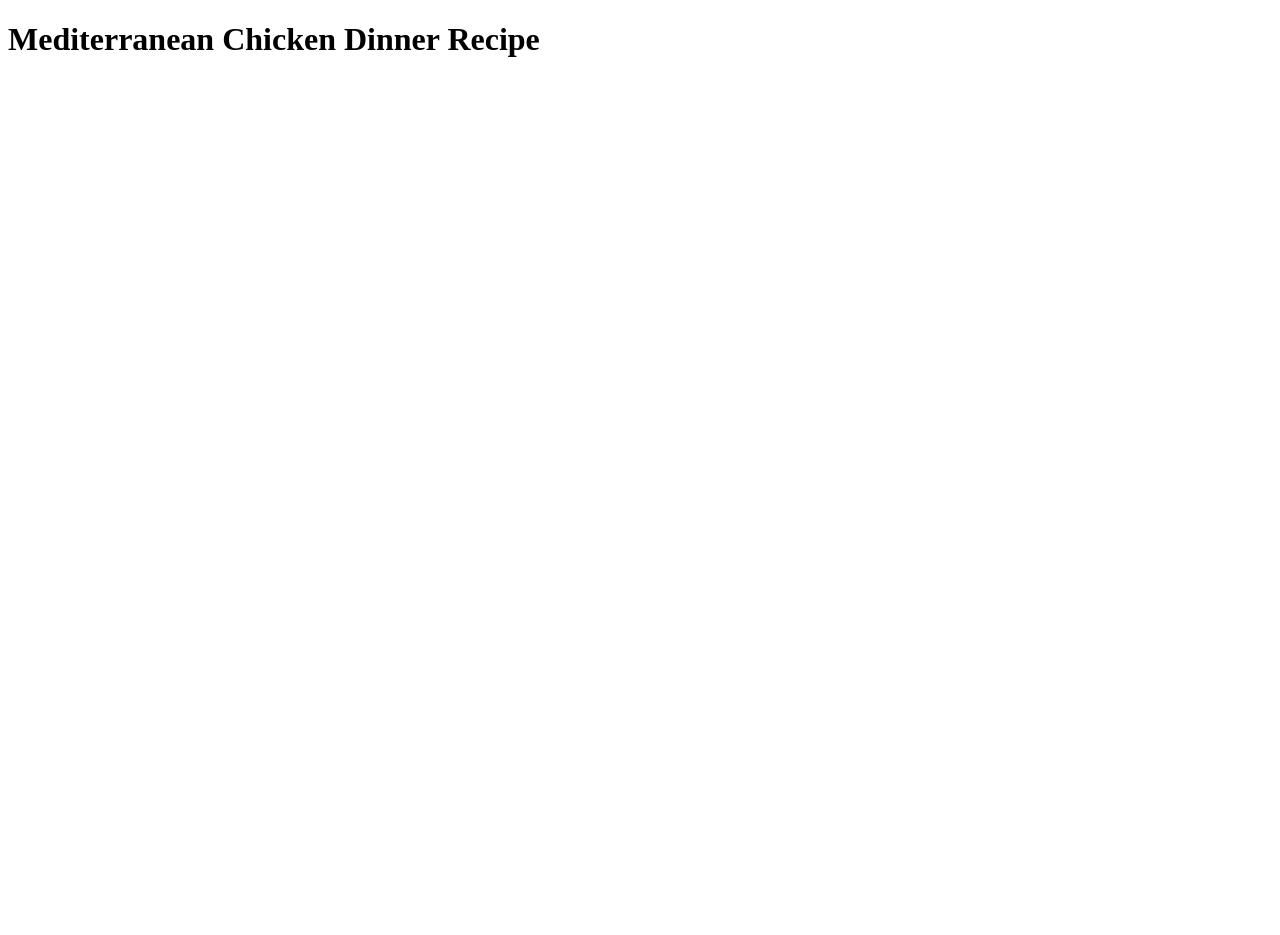
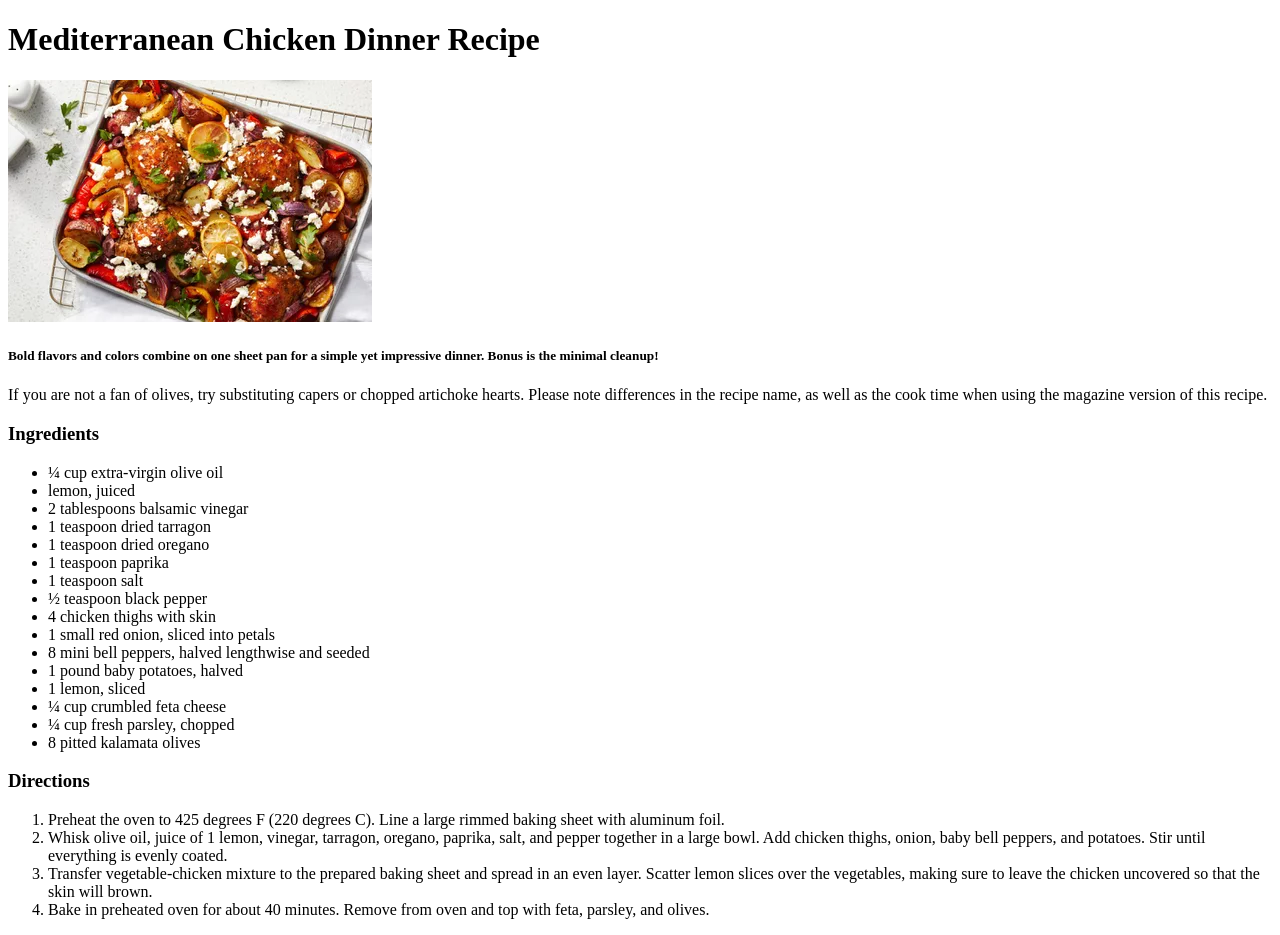
Before and after one commit to Bhekisile/odin-recipes, a plain HTML site: page recipes/mediterranean-chicken.html in a window 1280 px wide. Before the commit the page ends 800 px from the top, so only its background shows below. Drawn offline with Linux system fonts and the light colour scheme.

Commit message:
Add texts and image to the first recipe

```diff
--- a/recipes/mediterranean-chicken.html
+++ b/recipes/mediterranean-chicken.html
@@ -8,5 +8,37 @@
 </head>
 <body>
     <h1>Mediterranean Chicken Dinner Recipe</h1>
+    <img src="../image/Mchicken.png" alt="Mediterranean Chicken Dinner">
+    <h5>Bold flavors and colors combine on one sheet pan for a simple yet impressive dinner. Bonus is the minimal cleanup!</h5>
+    <p>If you are not a fan of olives, try substituting capers or chopped artichoke hearts. Please note differences in the recipe
+        name, as well as the cook time when using the magazine version of this recipe.</p>
+    <h3>Ingredients</h3>
+    <ul>
+        <li>¼ cup extra-virgin olive oil</li>
+        <li>lemon, juiced</li>
+        <li>2 tablespoons balsamic vinegar</li>
+        <li>1 teaspoon dried tarragon</li>
+        <li>1 teaspoon dried oregano</li>
+        <li>1 teaspoon paprika</li>
+        <li>1 teaspoon salt</li>
+        <li>½ teaspoon black pepper</li>
+        <li>4 chicken thighs with skin</li>
+        <li>1 small red onion, sliced into petals</li>
+        <li>8 mini bell peppers, halved lengthwise and seeded</li>
+        <li>1 pound baby potatoes, halved</li>
+        <li>1 lemon, sliced</li>
+        <li>¼ cup crumbled feta cheese</li>
+        <li>¼ cup fresh parsley, chopped</li>
+        <li>8 pitted kalamata olives</li>
+    </ul>
+    <h3>Directions</h3>
+    <ol>
+        <li>Preheat the oven to 425 degrees F (220 degrees C). Line a large rimmed baking sheet with aluminum foil.</li>
+        <li>Whisk olive oil, juice of 1 lemon, vinegar, tarragon, oregano, paprika, salt, and pepper together in a large bowl.
+            Add chicken thighs, onion, baby bell peppers, and potatoes. Stir until everything is evenly coated.</li>
+        <li>Transfer vegetable-chicken mixture to the prepared baking sheet and spread in an even layer. Scatter lemon slices
+            over the vegetables, making sure to leave the chicken uncovered so that the skin will brown.</li>
+        <li>Bake in preheated oven for about 40 minutes. Remove from oven and top with feta, parsley, and olives.</li>
+    </ol>
 </body>
 </html>
```
Also changed, not shown: index.html (+13 -0 lines), image/Mchicken.png (added).
